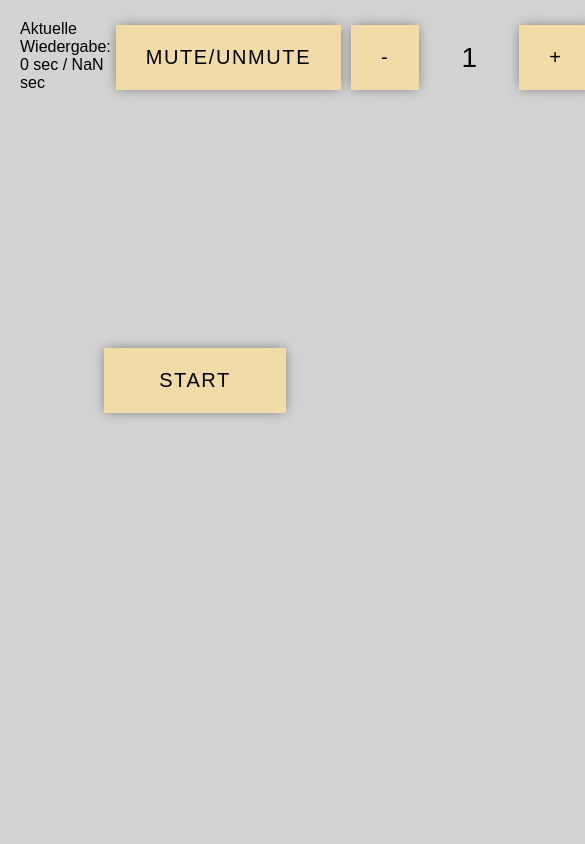
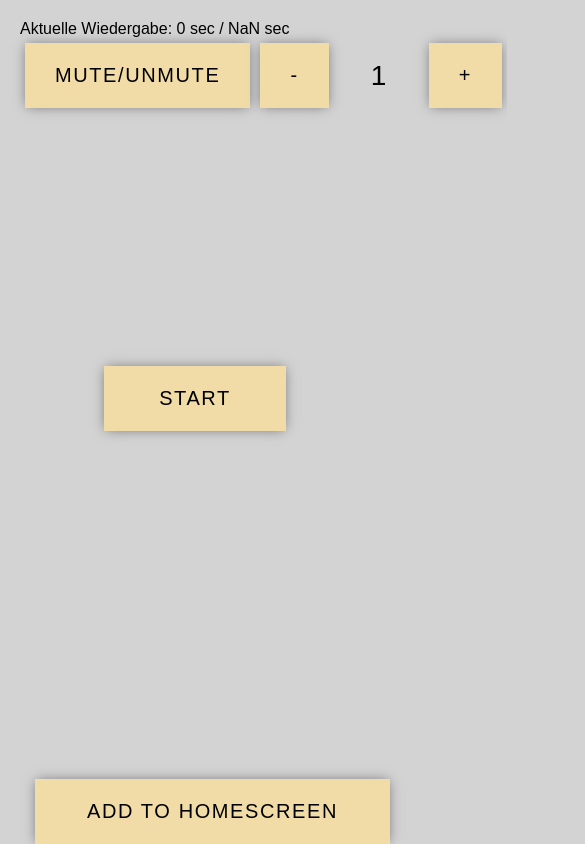
Before and after one commit to Schreglmann/dndmusic, a website: page client.html in a window 390 px wide. Shown: the whole page, 585 px wide, since content can reach past the window. Drawn offline with Linux system fonts and the light colour scheme; no server answers.

Commit message:
Fix Styling for "add to homescreen" Button

```diff
--- a/client.html
+++ b/client.html
@@ -41,6 +41,8 @@
     </div>
     <br>
 
+    <div id="btnSave" class="musicButtons btnSave btnSave--clientonly">Add to Homescreen</div>
+
     <script>
         if ('serviceWorker' in navigator) {
             navigator.serviceWorker.register('service-worker.js');
--- a/public/audioPlayerCommon.js
+++ b/public/audioPlayerCommon.js
@@ -44,4 +44,4 @@ document.getElementById("btnSave").addEventListener("click", function() {
         deferredPrompt = null;
       });
     }
-  });
+});
--- a/public/styling.css
+++ b/public/styling.css
@@ -9,6 +9,7 @@ body {
 	display: flex;
 	flex-direction: row;
 	flex-wrap: wrap;
+    margin-bottom: 75px;
 }
 
 .controlpanels {
@@ -126,3 +127,17 @@ body {
     background-color: #997b66;
     color: white;
 }
+
+.btnSave--clientonly {
+    position: fixed;
+    right: 0;
+    bottom: 0;
+    margin: 0;
+}
+
+@media only screen and (max-width: 1200px) {
+    .controlpanels {
+        flex-direction: column;
+        align-items: flex-start;
+    }
+}
```
Also changed, not shown: adminNew.html (+1 -1 lines).
